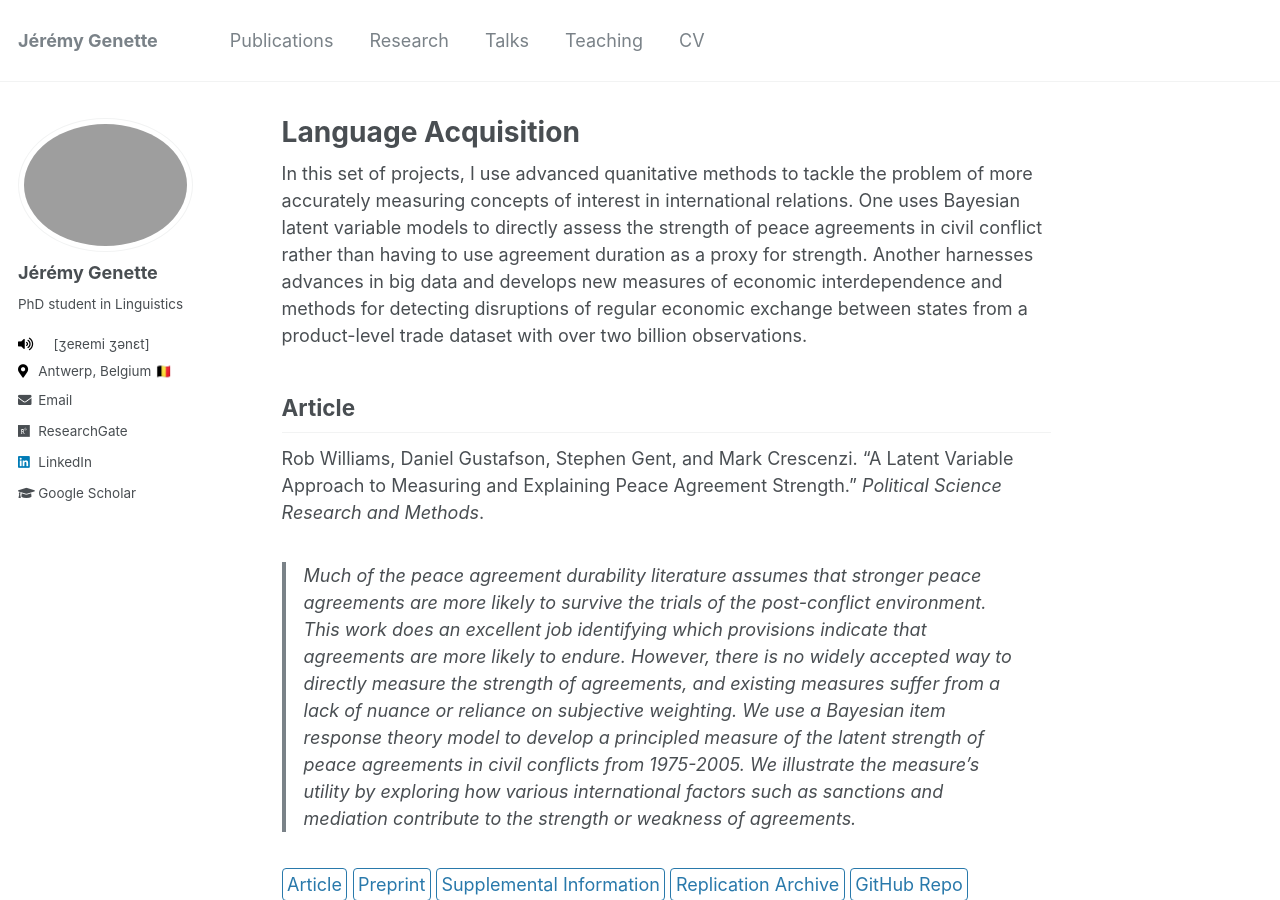
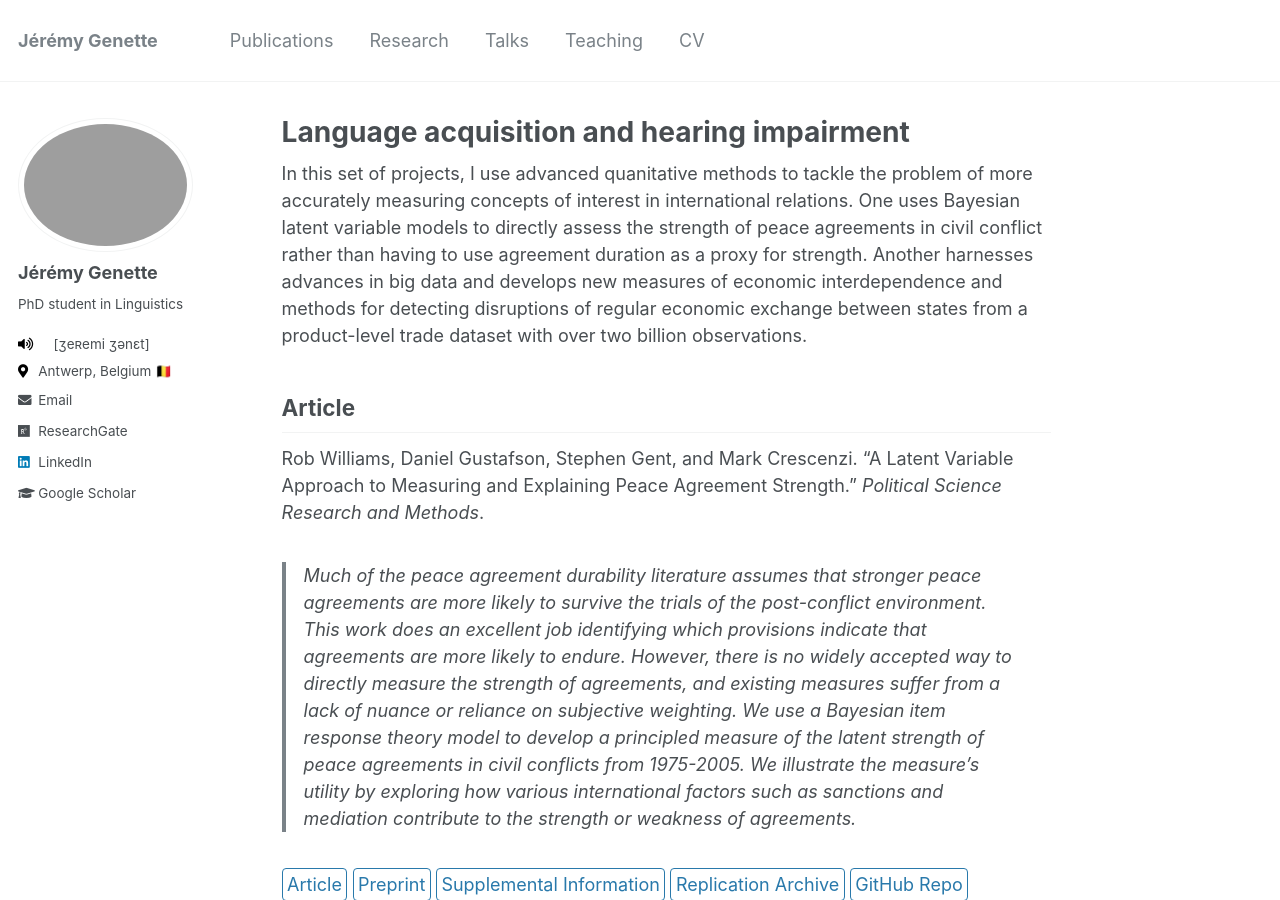
Before and after one commit to jgenette/jgenette.github.io, a Jekyll site: the page built from _research/lgacq.md, in a window 1280 px wide and 900 px high. Built offline with Jekyll 4.4.1, drawn with Linux system fonts in a browser that asks for light colours.

Commit message:
Update lgacq.md

```diff
--- a/_research/lgacq.md
+++ b/_research/lgacq.md
@@ -1,11 +1,11 @@
 ---
-title: "Language Acquisition"
+title: "Language acquisition and hearing impairment"
 layout: single-portfolio
-excerpt: "<img src='/images/research/Agreement-Strength.png' alt=''>"
+excerpt: "<img src='/images/research/hearing.png' alt=''>"
 collection: research
 order_number: 30
 header:
-  og_image: "research/Agreement-Strength.png"
+  og_image: "research/hearing.png"
 ---
 
 In this set of projects, I use advanced quanitative methods to tackle the problem of more accurately measuring concepts of interest in international relations. One uses Bayesian latent variable models to directly assess the strength of peace agreements in civil conflict rather than having to use agreement duration as a proxy for strength. Another harnesses advances in big data and develops new measures of economic interdependence and methods for detecting disruptions of regular economic exchange between states from a product-level trade dataset with over two billion observations.
```
